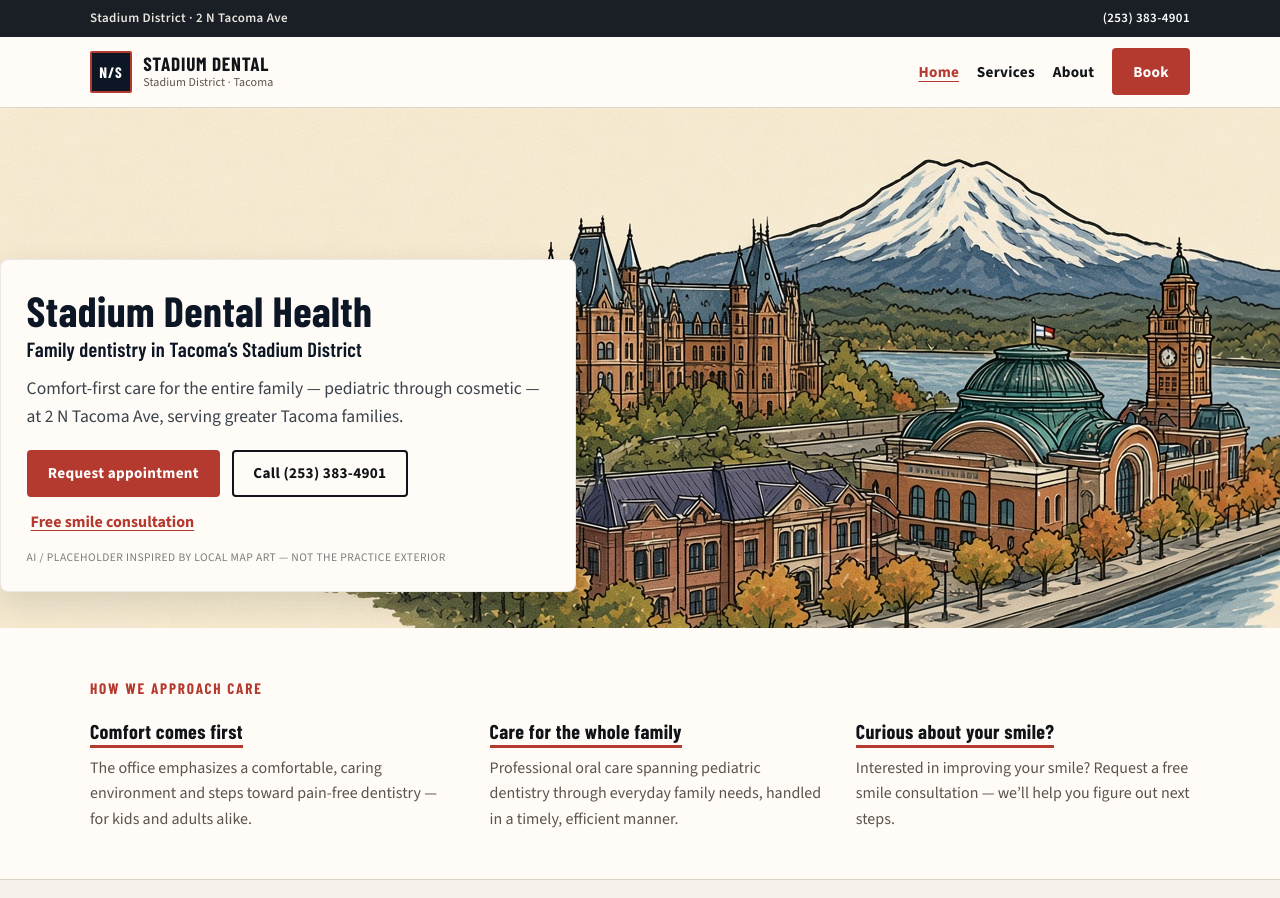
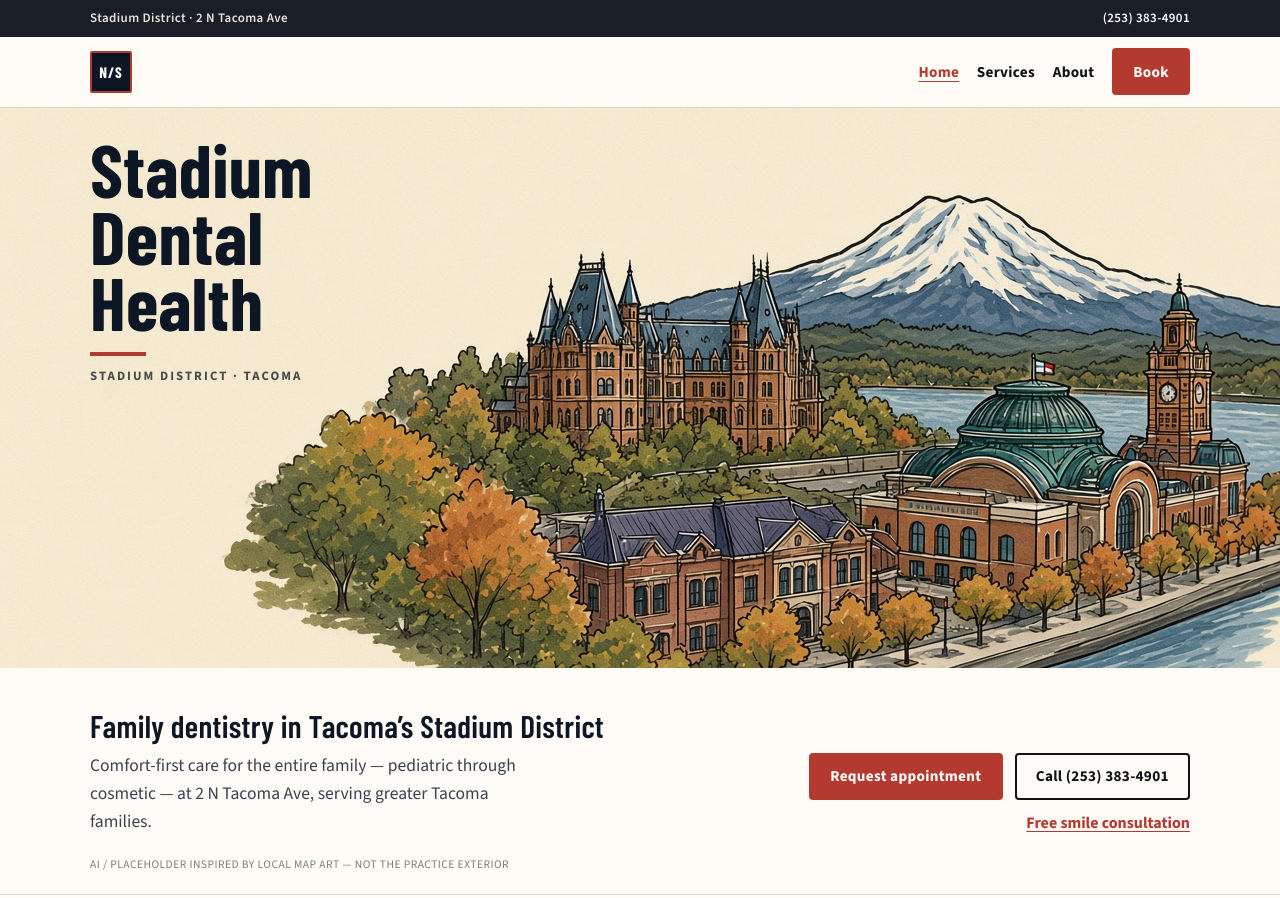
Before and after one commit to dkirk15/narrows-digital-demos, a plain HTML site: page stadium-dental-health/index.html in a window 1280 px wide. Shown: the top 898 px of the page. Drawn offline with nearby package versions, Linux system fonts and the light colour scheme.

Commit message:
FM-STADIUM-TITLE-HERO-1 Stadium name-over-hero (Palette stadium-v2)

```diff
--- a/stadium-dental-health/index.html
+++ b/stadium-dental-health/index.html
@@ -9,7 +9,8 @@
   <link rel="preconnect" href="https://fonts.googleapis.com" />
   <link rel="preconnect" href="https://fonts.gstatic.com" crossorigin />
   <link href="https://fonts.googleapis.com/css2?family=Barlow+Condensed:wght@600;700&family=Source+Sans+3:wght@400;500;600;700&display=swap" rel="stylesheet" />
-  <link rel="stylesheet" href="stadium.css?v=title-v1" />
+  <link rel="stylesheet" href="stadium.css?v=title-v2s" />
+  <link rel="stylesheet" href="stadium-overlay.css?v=title-v2s" />
 </head>
 <body>
   <div class="topbar">
@@ -20,12 +21,8 @@
   </div>
   <header class="site-header">
     <div class="container nav-row">
-      <a class="brand" href="index.html">
+      <a class="brand" href="index.html" aria-label="Stadium Dental Health, home">
         <span class="brand-mark" aria-hidden="true">N/S</span>
-        <span class="brand-text">
-          <strong>Stadium Dental</strong>
-          <span>Stadium District · Tacoma</span>
-        </span>
       </a>
       <button class="nav-toggle" type="button" data-nav-toggle aria-expanded="false" aria-controls="site-nav">Menu</button>
       <ul class="nav-links" id="site-nav" data-nav-links>
@@ -38,20 +35,36 @@
   </header>
 
   <main>
-    <section class="place-hero place-hero--illustrated" aria-label="Stadium District introduction">
-      <div class="place-hero__media" aria-hidden="true">
-        <img src="assets/hero-stadium-district-16x9-v4-illustrated.png" alt="" width="1280" height="720" />
+    <section class="place-hero place-hero--title" aria-labelledby="hero-title">
+      <div class="place-hero__media">
+        <img class="place-hero__img" src="assets/hero-stadium-district-16x9-v4-illustrated.png?v=title-v2s" alt="Ink-and-watercolor illustration of Tacoma's Stadium District: Stadium High School's towers, the Union Station dome, autumn trees along the waterfront, and Mount Rainier beyond." width="1280" height="720" />
       </div>
-      <div class="place-hero__overlay" aria-hidden="true"></div>
-      <div class="container place-hero__content">
-        <h1>Stadium Dental Health</h1>
-        <h2 class="hero-subhead">Family dentistry in Tacoma’s Stadium District</h2>
-        <p class="lead">Comfort-first care for the entire family — pediatric through cosmetic — at 2 N Tacoma Ave, serving greater Tacoma families.</p>
-        <div class="hero-actions">
-          <a class="btn btn-primary" href="contact.html">Request appointment</a>
-          <a class="btn btn-secondary" href="tel:2533834901">Call (253) 383-4901</a>
-          <a class="text-link" href="contact.html?reason=smile" style="margin-left:0.25rem;">Free smile consultation</a>
+      <div class="hero-title-wrap">
+        <h1 id="hero-title" class="hero-title">
+          <span class="hero-title__line">Stadium</span>
+          <span class="hero-title__line">Dental</span>
+          <span class="hero-title__line">Health</span>
+        </h1>
+        <span class="hero-title__rule" aria-hidden="true"></span>
+        <p class="hero-kicker">Stadium District · Tacoma</p>
+      </div>
+    </section>
+
+    <section class="hero-intro">
+      <div class="container hero-intro__grid">
+        <div class="hero-intro__copy">
+          <h2 class="hero-subhead">Family dentistry in Tacoma’s Stadium District</h2>
+          <p class="lead">Comfort-first care for the entire family — pediatric through cosmetic — at 2 N Tacoma Ave, serving greater Tacoma families.</p>
         </div>
+        <div class="hero-intro__actions">
+          <div class="hero-actions">
+            <a class="btn btn-primary" href="contact.html">Request appointment</a>
+            <a class="btn btn-secondary" href="tel:2533834901">Call (253) 383-4901</a>
+          </div>
+          <a class="text-link" href="contact.html?reason=smile">Free smile consultation</a>
+        </div>
+      </div>
+      <div class="container">
         <p class="photo-credit">AI / placeholder inspired by local map art — not the practice exterior</p>
       </div>
     </section>
@@ -152,6 +165,6 @@
       <p class="preview-banner">Preview by Narrows Digital — not affiliated with the practice.</p>
     </div>
   </footer>
-  <script src="stadium.js"></script>
+  <script src="stadium.js?v=title-v2s"></script>
 </body>
 </html>
--- /dev/null
+++ b/stadium-dental-health/stadium-overlay.css
@@ -0,0 +1,144 @@
+/* Stadium Dental Health — name-over-hero overlay (shipped 2026-09-28)
+   Loaded AFTER stadium.css (unchanged). Stadium tokens only: Barlow Condensed display,
+   Source Sans 3 UI, navy-ink #0c1624, brick var(--brick). "CHANGED:" = differs from stadium.css. */
+
+/* ---- Header: N/S mark only (brand-text removed from markup) ---- */
+.brand { gap: 0; }                                   /* CHANGED: was .7rem */
+
+/* ---- Hero: full-bleed art, name set on the open cream ---- */
+.place-hero.place-hero--title {
+  display: block;                                    /* CHANGED: was flex, align-items end */
+  position: relative;
+  min-height: 0;                                     /* CHANGED: was clamp(380px, 58vw, 520px) */
+  height: min(70vh, 640px, 56.25vw);                 /* NEW: 630px at 1440x900 */
+  overflow: hidden;
+  background: #f5e9cf;                               /* CHANGED: was navy; = the art's flat paper cream (245,233,207) */
+  color: #0c1624;
+}
+.place-hero--title .place-hero__media {
+  position: absolute;
+  inset: 0;
+}
+.place-hero--title .place-hero__img {
+  width: 100%;
+  height: 100%;
+  object-fit: cover;
+  object-position: 50% 40%;                          /* CHANGED: was 62% center; keeps Rainier's summit + the waterfront street */
+}
+/* No scrim: the left ~40% of the art is flat cream, so ink reads at full contrast. */
+
+.hero-title-wrap {
+  position: absolute;
+  z-index: 1;
+  left: max(1rem, calc((100% - var(--max)) / 2));    /* = .container left edge */
+  top: 5%;
+  max-width: 34%;
+}
+.place-hero .hero-title {                           /* .place-hero scope beats stadium.css ".place-hero h1" */
+  margin: 0;
+  font-family: var(--font-display);                  /* Barlow Condensed */
+  font-weight: 700;
+  font-size: clamp(3rem, 5.8vw, 5.25rem);              /* CHANGED: was clamp(1.85rem, 2.8vw + .4rem, 2.9rem) inside the card */
+  line-height: .9;
+  letter-spacing: .005em;
+  color: #0c1624;                                    /* the illustrated h1 ink from stadium.css */
+  text-wrap: nowrap;
+}
+.hero-title__line { display: block; }
+.hero-title__rule {
+  display: block;
+  width: 56px;
+  height: 4px;
+  margin: 1rem 0 .75rem;
+  background: var(--brick);                          /* #b43a2f */
+}
+.hero-kicker {
+  margin: 0;
+  font-family: var(--font);                          /* Source Sans 3 */
+  font-weight: 700;
+  font-size: .8rem;
+  line-height: 1.2;
+  letter-spacing: .16em;
+  text-transform: uppercase;
+  color: rgba(12, 22, 36, .75);
+}
+
+/* ---- Band below the hero: tagline h2, lead, CTAs, smile link, AI caption ---- */
+.hero-intro {
+  background: var(--surface);                        /* #fffbf7-ish, same as the old card */
+  border-bottom: 1px solid var(--line);
+  padding: clamp(1.75rem, 3.5vw, 2.5rem) 0 1.25rem;
+}
+.hero-intro__grid {
+  display: grid;
+  grid-template-columns: 1fr auto;
+  gap: 1.25rem 2.5rem;
+  align-items: end;
+}
+.hero-intro .hero-subhead {
+  font-family: var(--font-display);
+  font-weight: 600;
+  font-size: clamp(1.5rem, 1.2vw + 1rem, 2rem);      /* CHANGED: was clamp(1.08rem, .7vw + .72rem, 1.4rem) in the card */
+  line-height: 1.12;
+  letter-spacing: .01em;
+  color: #0c1624;
+  margin: 0 0 .5rem;
+  text-wrap: balance;
+}
+.hero-intro .lead {
+  color: #3a424c;
+  font-size: 1.1rem;
+  max-width: 52ch;
+  margin: 0;
+}
+.hero-intro__actions {
+  display: flex;
+  flex-direction: column;
+  align-items: flex-end;
+  gap: .6rem;
+}
+.hero-intro .hero-actions { margin-top: 0; }
+.hero-intro .btn-secondary { background: #fffbf7; color: #101418; border-color: #101418; }
+.hero-intro .btn-secondary:hover { background: #101418; color: #fffbf7; }
+.hero-intro .photo-credit {
+  margin: 1.25rem 0 0;
+  color: rgba(16, 20, 24, .55);
+}
+
+@media (max-width: 860px) {
+  .hero-intro__grid { grid-template-columns: 1fr; align-items: start; }
+  .hero-intro__actions { align-items: flex-start; }
+}
+
+/* ---- Tablet 641–1100: container edge is only 1rem; inset the title a bit ---- */
+@media (max-width: 1100px) and (min-width: 641px) {
+  .hero-title-wrap { left: clamp(1.25rem, 3vw, 2rem); }
+}
+
+/* ---- "Cream bleed" (≤900px). Below ~900px the 16:9 frame has too little cream above the
+   landmarks for a 3-line name. The art's paper is one flat color, so the hero box is made
+   taller than the art and the art is pinned to the bottom-right; the extra height is filled
+   with the same cream and reads as more sky. No image stretching, no landmark cropping. ---- */
+@media (max-width: 900px) {
+  .place-hero.place-hero--title { height: auto; aspect-ratio: var(--hero-ratio, 16 / 11); }
+  .place-hero--title .place-hero__img {
+    position: absolute;
+    right: 0;
+    bottom: 0;
+    width: var(--art-w, 100%);                       /* >100% trims the empty cream on the art's left */
+    height: auto;
+    max-width: none;
+    object-fit: fill;
+  }
+}
+
+/* ---- Phones ≤640: 4:5 hero, art zoomed so it trims its empty left cream ---- */
+@media (max-width: 640px) {
+  .place-hero.place-hero--title { --hero-ratio: 4 / 5; --art-w: 122%; }
+  .hero-title-wrap { left: 1.25rem; top: 1.25rem; right: 1.25rem; max-width: none; }
+  .place-hero .hero-title { font-size: clamp(2.6rem, 13vw, 3.25rem); }
+  .hero-intro { padding: 1.5rem 0 1.25rem; }
+  .hero-intro .hero-actions { flex-direction: column; align-items: stretch; width: 100%; }
+  .hero-intro .hero-actions .btn { width: 100%; }
+  .hero-intro__actions { align-items: stretch; }
+}
```
Also changed, not shown: stadium-dental-health/about.html (+4 -7 lines), stadium-dental-health/contact.html (+4 -7 lines), stadium-dental-health/services.html (+4 -7 lines).
